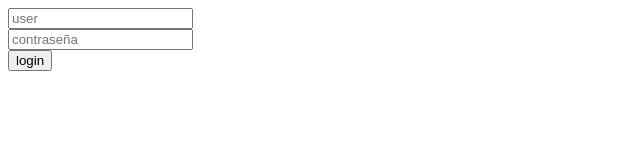
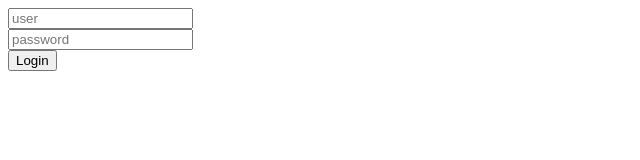
Before and after one commit to Elias05002/seguridad, a plain HTML site: page index.html in a window 1280 px wide. Shown: the full height of the page, 0-640 px from the left. Drawn offline with nearby package versions, Linux system fonts and the light colour scheme.

Commit message:
Add files via upload

```diff
--- a/index.html
+++ b/index.html
@@ -8,11 +8,11 @@
 <body>
     <form action="">
         <input type="text" name="user" id="user" placeholder="user"> <br>
-        <input type="password" name="password" id="password" placeholder="contraseña"><br>
+        <input type="password" name="password" id="password" placeholder="password"><br>
 
         <div class="g-recaptcha" data-sitekey="6Lc0pBopAAAAAP-rwTj-p1ypGsC548sw1QyhJQTt"
         data-callback="correctCaptcha"></div>
-        <input type="button" value="login" onclick="validar()">
+        <input type="button" value="Login" onclick="validar()">
     </form>
 
 
--- a/index.js
+++ b/index.js
@@ -1,3 +1,4 @@
+
 var bandera = false;
 
 function validar(){
@@ -5,7 +6,6 @@ function validar(){
 
     if (bandera){
         console.log("validación completa");
-        //Redireccione a la pagina correspondiente
     }
 
 
@@ -15,5 +15,5 @@ function validar(){
 
 function correctCaptcha(){
     console.log("Captcha resuelto correctamente")
-    bandera = true;
+    bandera=true;
 }
```
